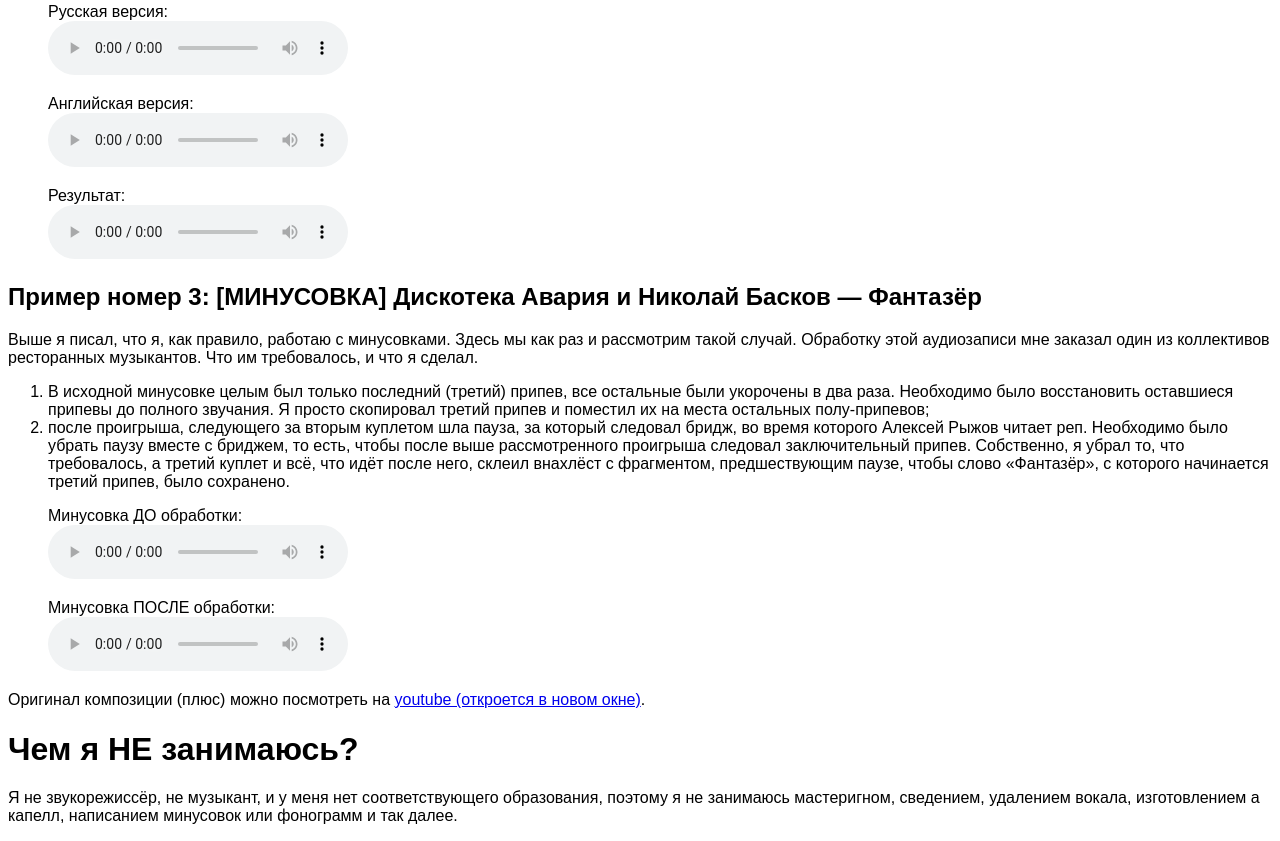
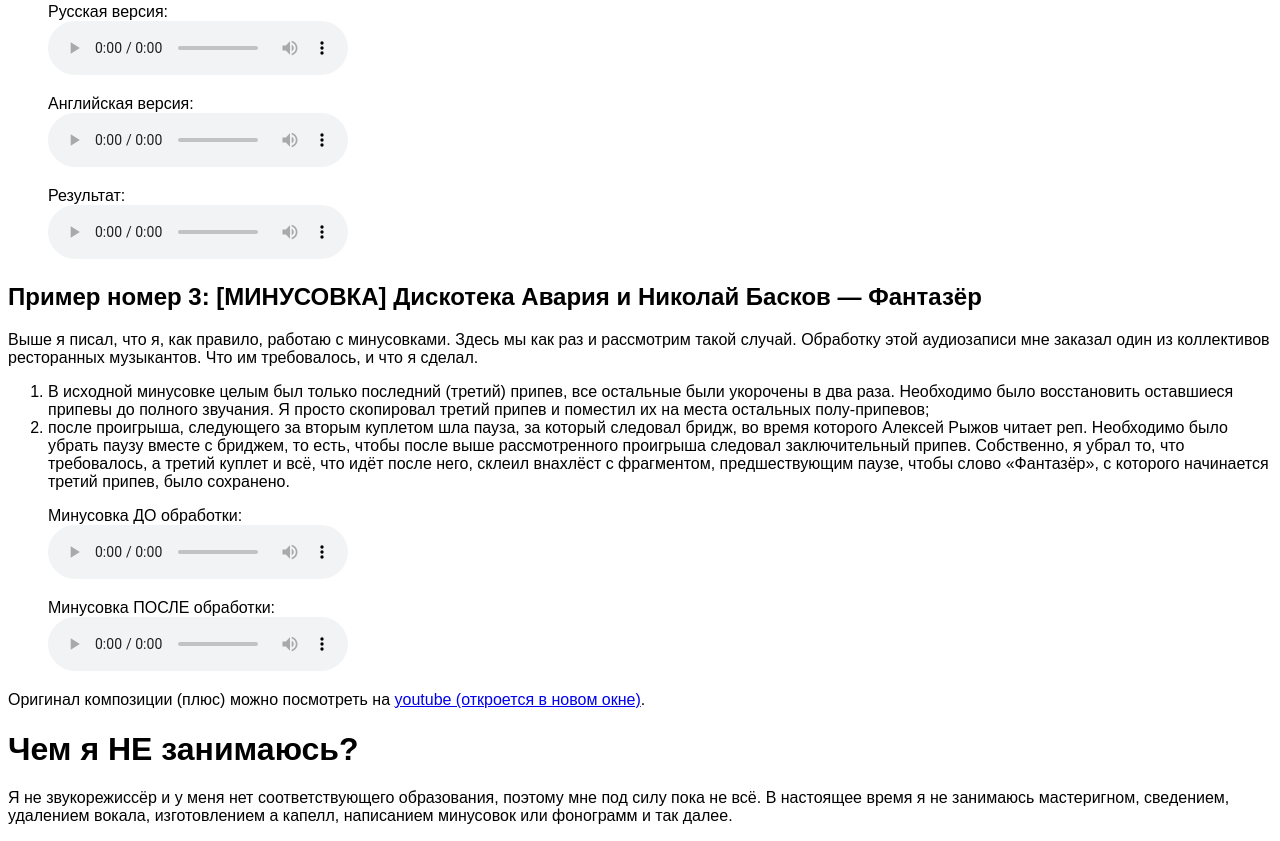
Before and after one commit to Vadim-Moshev/vadim-moshev.github.io, a plain HTML site: page portfolio/audioprocessing/index.html in a window 1280 px wide. Shown: the part 1174-2015 px from the top of the page. Drawn offline with Linux system fonts and the light colour scheme.

Commit message:
change afterword

```diff
--- a/portfolio/audioprocessing/index.html
+++ b/portfolio/audioprocessing/index.html
@@ -185,10 +185,10 @@
     <h1>Чем я НЕ занимаюсь?</h1>
 
     <p>
-      Я не звукорежиссёр, не музыкант, и у меня нет соответствующего
-      образования, поэтому я не занимаюсь мастеригном, сведением, удалением
-      вокала, изготовлением а капелл, написанием минусовок или фонограмм и так
-      далее.
+      Я не звукорежиссёр и у меня нет соответствующего образования, поэтому мне
+      под силу пока не всё. В настоящее время я не занимаюсь мастеригном,
+      сведением, удалением вокала, изготовлением а капелл, написанием минусовок
+      или фонограмм и так далее.
     </p>
   </body>
 </html>
```
